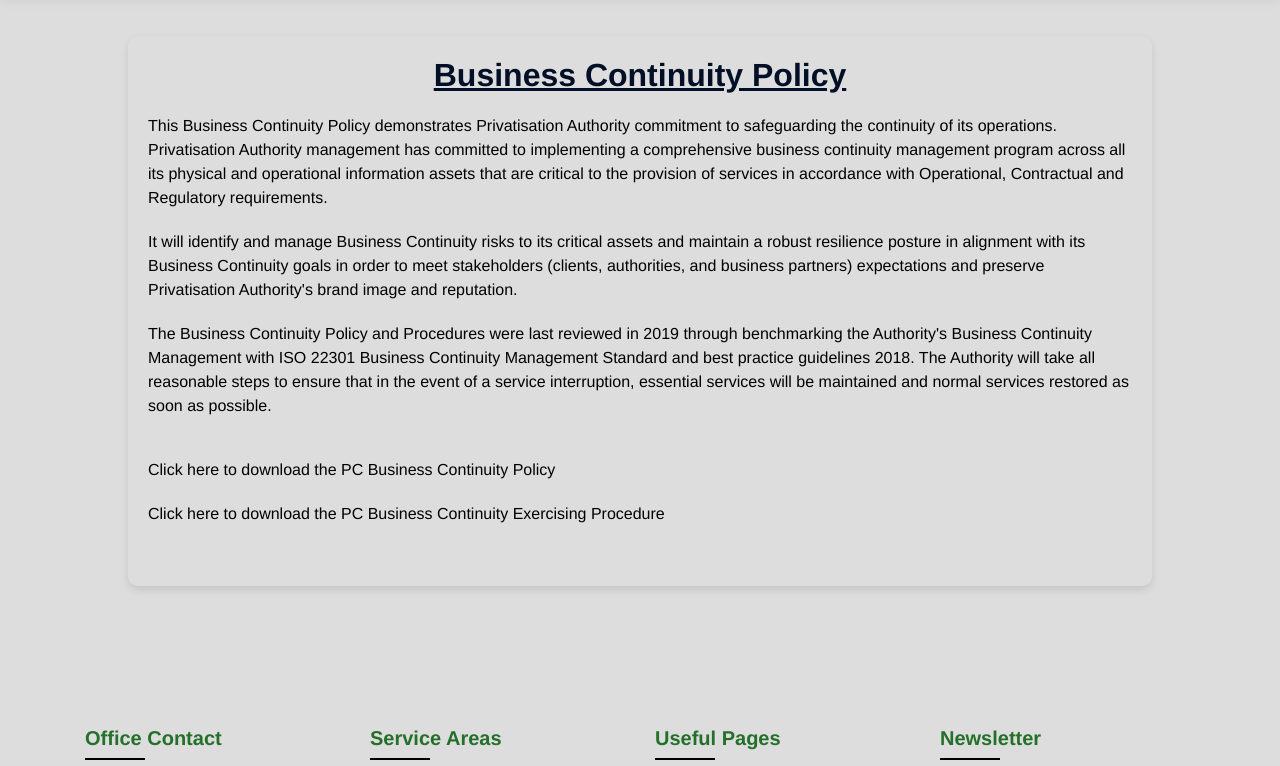
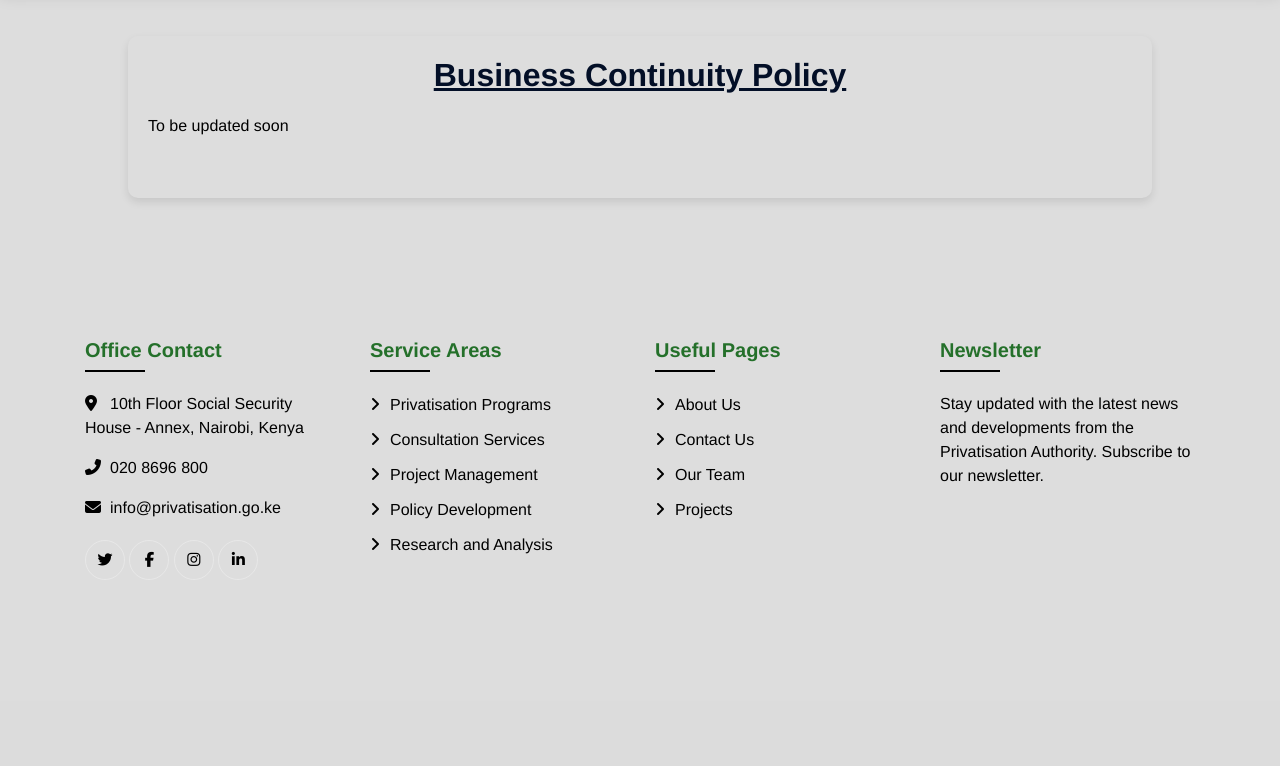
Before and after one commit to Mfalmebetterdayscapital/privatisation, a Django app: page /business/ in a window 1280 px wide. Shown: the part 99-865 px from the top of the page. After the commit the page ends 666 px from the top, so only its background shows below. Run offline with Django 3.2, Linux system fonts and the light colour scheme; some libraries are stand-ins or nearby versions.

Commit message:
some changes

```diff
--- a/template/business.html
+++ b/template/business.html
@@ -342,23 +342,13 @@
     <h2 class="title">Business Continuity Policy</h2>
     <div class="section">
         <p class="content">
-            This Business Continuity Policy demonstrates Privatisation Authority commitment to safeguarding the continuity of its operations. Privatisation Authority management has committed to implementing a comprehensive business continuity management program across all its physical and operational information assets that are critical to the provision of services in accordance with Operational, Contractual and Regulatory requirements.
+            To be updated soon
         </p>
-        <p class="content">
-            It will identify and manage Business Continuity risks to its critical assets and maintain a robust resilience posture in alignment with its Business Continuity goals in order to meet stakeholders (clients, authorities, and business partners) expectations and preserve Privatisation Authority's brand image and reputation.
-        </p>
-        <p class="content">
-            The Business Continuity Policy and Procedures were last reviewed in 2019 through benchmarking the Authority's Business Continuity Management with ISO 22301 Business Continuity Management Standard and best practice guidelines 2018. The Authority will take all reasonable steps to ensure that in the event of a service interruption, essential services will be maintained and normal services restored as soon as possible.
-        </p>
+
     </div>
 
     <div class="section">
-        <p class="content">
-            <a href="https://bt1.pc.go.ke/wp-content/uploads/2023/11/PC-Business-Continuity-Policy-1.pdf" target="_blank">Click here to download the PC Business Continuity Policy</a>
-        </p>
-        <p class="content">
-            <a href="https://bt1.pc.go.ke/wp-content/uploads/2023/11/PC-Business-Continuity-Exercising-Procedure-1.pdf" target="_blank">Click here to download the PC Business Continuity Exercising Procedure</a>
-        </p>
+
     </div>
 </div>
 
--- a/template/index.html
+++ b/template/index.html
@@ -692,7 +692,7 @@
                     </div>
                     <div class="team-text">
                         <h2 style="color: #ffffff;">Ms.Donna Atieno</h2>
-                        <p>Director, Corporate Services</p>
+                        <p>Director Corporate Services</p>
                         <button class="view-profile-btn" onclick="openPopup(1)">View Profile</button>
                     </div>
 
@@ -705,7 +705,7 @@
                     </div>
                     <div class="team-text">
                         <h2 style="color: #ffffff;">Dr. Bernard Kirui</h2>
-                        <p>Director, Transactions Services</p>
+                        <p>Director Transactions Services</p>
                         <button class="view-profile-btn" onclick="openPopup(2)">View Profile</button>
                     </div>
 
```
